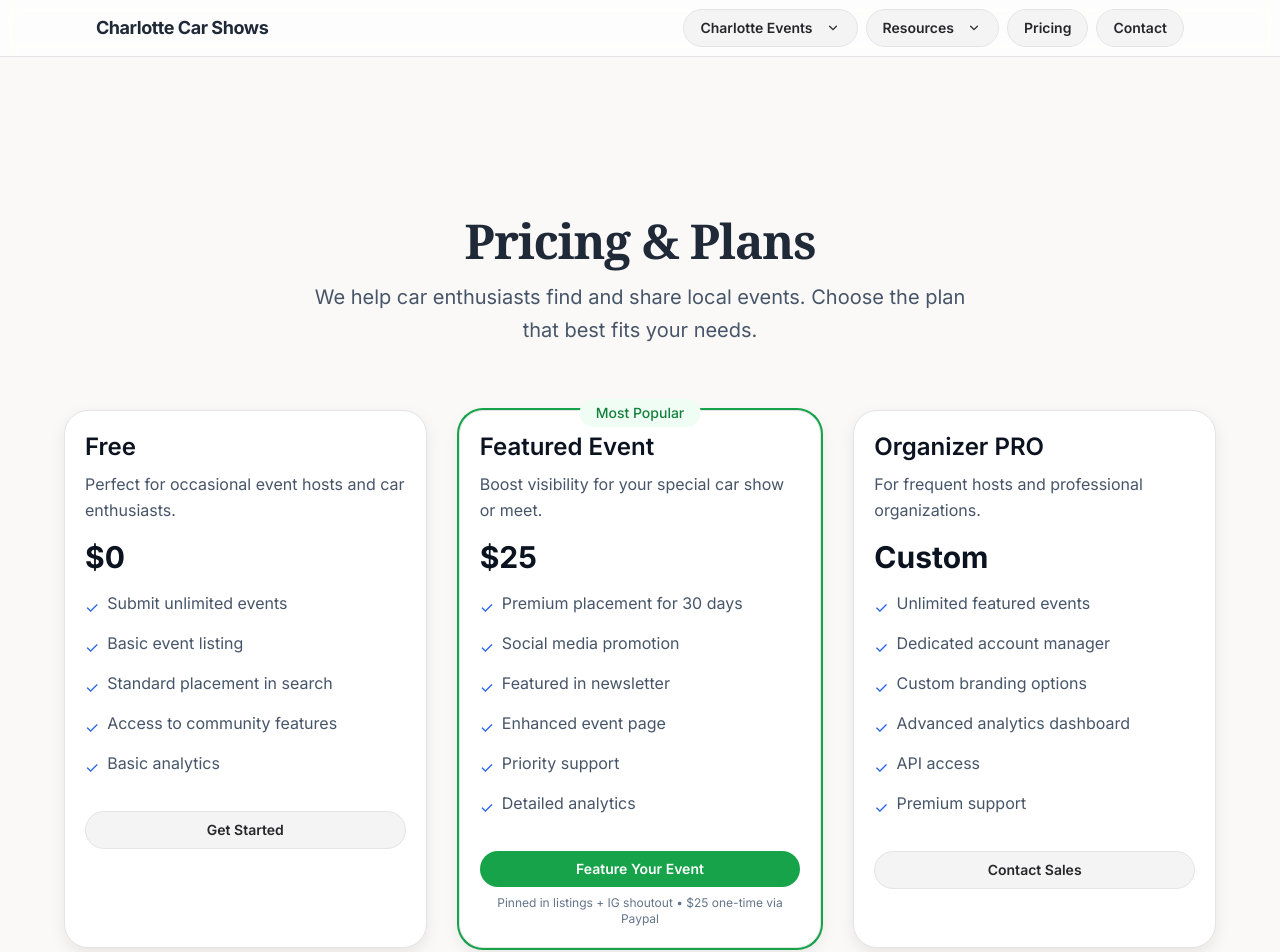
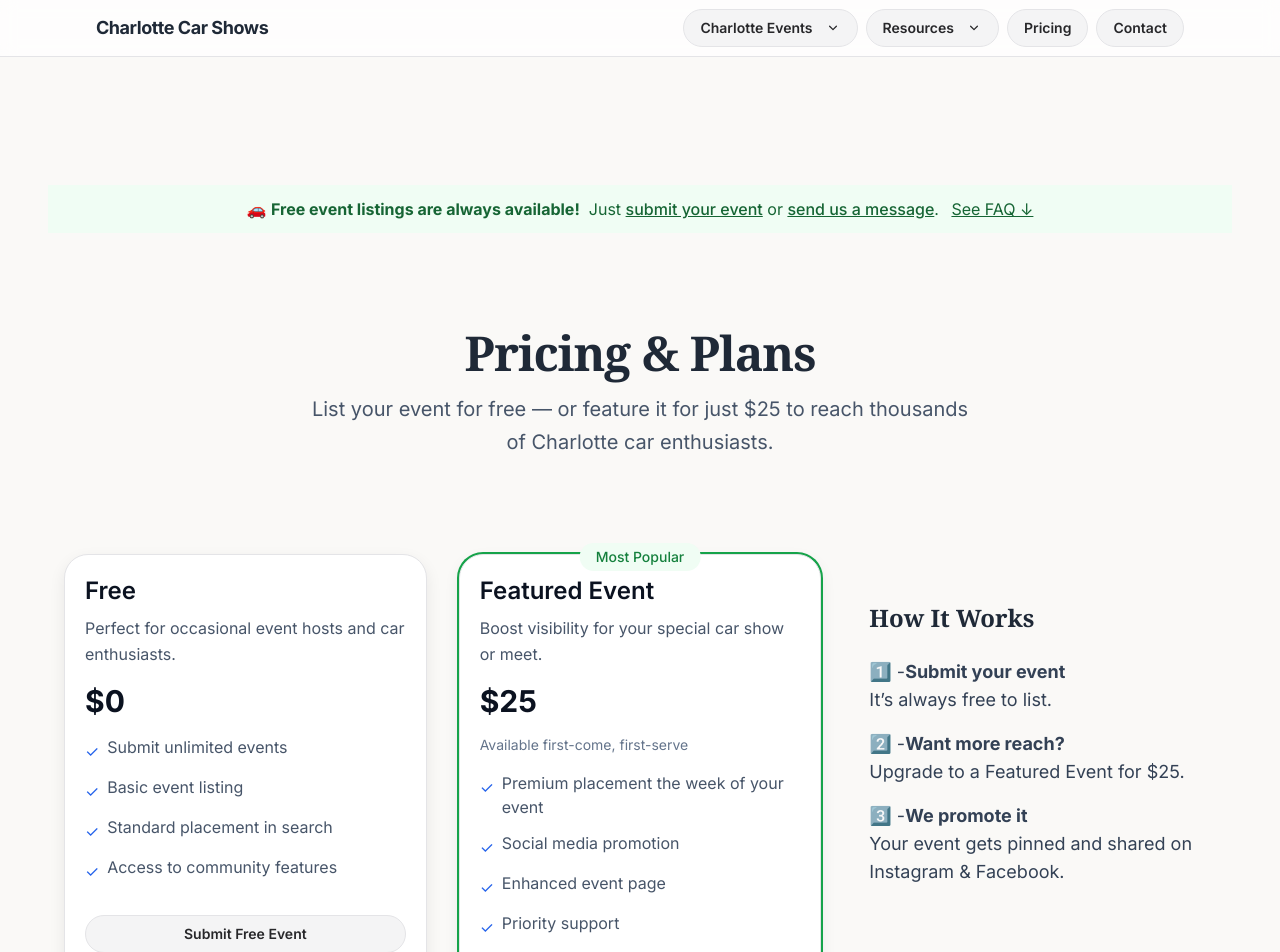
Before and after one commit to kevinscooke/ccs26, a Next.js app: page /pricing in a window 1280 px wide. Shown: the top 952 px of the page. Built offline with nearby package versions, Linux system fonts and the light colour scheme.

Commit message:
Featured Event changes.

```diff
--- a/app/(marketing)/pricing/page.tsx
+++ b/app/(marketing)/pricing/page.tsx
@@ -2,18 +2,21 @@ import type { Metadata } from "next";
 
 export const metadata: Metadata = {
   title: "Pricing & Plans – Charlotte Car Shows",
-  description: "Choose your plan to promote car shows and automotive events in Charlotte. Free listings and premium featured options available.",
-  alternates: { canonical: "https://charlottecarshows.com/pricing" },
+  description:
+    "Choose your plan to promote car shows and automotive events in Charlotte. Free listings and premium featured options available.",
+  alternates: { canonical: "https://charlottecarshows.com/pricing/" },
   openGraph: {
     title: "Event Promotion Plans – Charlotte Car Shows",
-    description: "List your car show for free or boost visibility with premium features. Reach thousands of local car enthusiasts.",
-    url: "https://charlottecarshows.com/pricing",
+    description:
+      "List your car show for free or boost visibility with premium features. Reach thousands of local car enthusiasts.",
+    url: "https://charlottecarshows.com/pricing/",
     type: "website",
   },
   twitter: {
     card: "summary",
     title: "Event Promotion Plans – Charlotte Car Shows",
-    description: "List your car show for free or boost visibility with premium features. Reach thousands of local car enthusiasts.",
+    description:
+      "List your car show for free or boost visibility with premium features. Reach thousands of local car enthusiasts.",
   },
 };
 
@@ -28,56 +31,62 @@ export default function Pricing() {
         "Basic event listing",
         "Standard placement in search",
         "Access to community features",
-        "Basic analytics"
       ],
-      cta: "Get Started"
+      cta: "Submit Free Event",
     },
     {
       name: "Featured Event",
       price: "$25",
       description: "Boost visibility for your special car show or meet.",
       features: [
-        "Premium placement for 30 days",
+        "Premium placement the week of your event",
         "Social media promotion",
-        "Featured in newsletter",
         "Enhanced event page",
         "Priority support",
-        "Detailed analytics"
       ],
       cta: "Feature Your Event",
-      highlight: true
+      highlight: true,
     },
-    {
-      name: "Organizer PRO",
-      price: "Custom",
-      description: "For frequent hosts and professional organizations.",
-      features: [
-        "Unlimited featured events",
-        "Dedicated account manager",
-        "Custom branding options",
-        "Advanced analytics dashboard",
-        "API access",
-        "Premium support"
-      ],
-      cta: "Contact Sales"
-    }
   ];
 
   return (
-    <div className="space-y-16 py-8" style={{ fontFamily: "'Inter', -apple-system, BlinkMacSystemFont, 'Segoe UI', Roboto, sans-serif" }}>
+    <div
+      className="space-y-16 py-0"
+      style={{
+        fontFamily:
+          "'Inter', -apple-system, BlinkMacSystemFont, 'Segoe UI', Roboto, sans-serif",
+      }}
+    >
+      {/* Top Notice Banner */}
+      <div className="bg-green-50 text-center py-3 px-4 text-sm md:text-base text-green-800">
+        🚗 <strong>Free event listings are always available!</strong>&nbsp; Just{" "}
+        <a href="/submit-event/" className="underline font-medium">
+          submit your event
+        </a>{" "}
+        or{" "}
+        <a href="/contact/" className="underline font-medium">
+          send us a message
+        </a>
+        . <a href="#faq" className="ml-2 underline">See FAQ ↓</a>
+      </div>
+
       {/* Hero Section */}
-      <section className="text-center space-y-4">
-        <h1 className="text-4xl md:text-5xl font-bold tracking-tight text-[var(--fg)]" style={{ fontFamily: "'Source Serif Pro', Georgia, serif" }}>
+      <section className="text-center space-y-4 py-8">
+        <h1
+          className="text-4xl md:text-5xl font-bold tracking-tight text-[var(--fg)]"
+          style={{ fontFamily: "'Source Serif Pro', Georgia, serif" }}
+        >
           Pricing &amp; Plans
         </h1>
         <p className="text-xl text-gray-600 max-w-2xl mx-auto leading-relaxed">
-          We help car enthusiasts find and share local events. Choose the plan that best fits your needs.
+          List your event for free — or feature it for just $25 to reach
+          thousands of Charlotte car enthusiasts.
         </p>
       </section>
 
       {/* Pricing Tiers */}
-      <section className="grid gap-8 md:grid-cols-3 max-w-7xl mx-auto px-4">
-        {tiers.map(t => (
+      <section id="pricing" className="grid gap-8 md:grid-cols-3 max-w-7xl mx-auto px-4">
+        {tiers.map((t) => (
           <div
             key={t.name}
             className={`ccs-card relative ${
@@ -92,8 +101,11 @@ export default function Pricing() {
                 <p className="mt-2 text-gray-600 leading-relaxed">{t.description}</p>
               </div>
               <div className="text-3xl font-bold text-gray-900">{t.price}</div>
+              {t.name === "Featured Event" && (
+                <p className="text-sm text-gray-500">Available first-come, first-serve</p>
+              )}
               <ul className="space-y-3 text-base text-gray-600">
-                {t.features.map(f => (
+                {t.features.map((f) => (
                   <li key={f} className="flex items-start">
                     <span className="mr-2 mt-1 text-blue-600">✓</span>
                     {f}
@@ -111,35 +123,49 @@ export default function Pricing() {
                     {t.cta}
                   </a>
                 ) : t.name === "Featured Event" ? (
-                  // PayPal Buy Now button (static-site friendly)
+                  <div id="featured">
                     <form
                       action="https://www.paypal.com/cgi-bin/webscr"
                       method="post"
                       target="_blank"
                       className="w-full"
                     >
-                    {/* One-time payment */}
                       <input type="hidden" name="cmd" value="_xclick" />
-                    {/* Replace with your PayPal business email or merchant ID */}
                       <input type="hidden" name="business" value="kevin@searchandbefound.com" />
-                    <input type="hidden" name="item_name" value="Featured Event Listing – Charlotte Car Shows" />
+                      <input
+                        type="hidden"
+                        name="item_name"
+                        value="Featured Event Listing – Charlotte Car Shows"
+                      />
                       <input type="hidden" name="amount" value="25.00" />
                       <input type="hidden" name="currency_code" value="USD" />
                       <input type="hidden" name="no_shipping" value="1" />
                       <input type="hidden" name="no_note" value="1" />
                       {/* Optional return URLs */}
-                    <input type="hidden" name="return" value="https://charlottecarshows.com/pricing?paid=1" />
-                    <input type="hidden" name="cancel_return" value="https://charlottecarshows.com/pricing?canceled=1" />
-                    {/* Branding hint (optional) */}
-                    <input type="hidden" name="bn" value="PP-BuyNowBF:btn_buynow_LG.gif:NonHosted" />
+                      <input
+                        type="hidden"
+                        name="return"
+                        value="https://charlottecarshows.com/pricing/?paid=1"
+                      />
+                      <input
+                        type="hidden"
+                        name="cancel_return"
+                        value="https://charlottecarshows.com/pricing/?canceled=1"
+                      />
+                      <input
+                        type="hidden"
+                        name="bn"
+                        value="PP-BuyNowBF:btn_buynow_LG.gif:NonHosted"
+                      />
 
                       <button type="submit" className="w-full ccs-btn-primary">
                         {t.cta}
                       </button>
                       <p className="mt-2 text-xs text-gray-500 text-center">
-                      Pinned in listings + IG shoutout • $25 one-time via Paypal
+                        Pinned in listings + IG shoutout • $25 one-time via PayPal
                       </p>
                     </form>
+                  </div>
                 ) : (
                   <a
                     className={`w-full text-center ${t.highlight ? "ccs-btn-primary" : "ccs-btn"}`}
@@ -152,12 +178,27 @@ export default function Pricing() {
             </div>
           </div>
         ))}
+        {/* How It Works */}
+      <section className="max-w-4xl mx-auto px-4 py-8 md:py-12 space-y-6" id="how-it-works">
+        <h2 className="text-2xl font-semibold" style={{ fontFamily: "'Source Serif Pro', Georgia, serif" }}>
+          How It Works
+        </h2>
+        <ol className="space-y-4 text-gray-700 text-lg">
+          <li>1️⃣ -<strong>Submit your event</strong><br />It’s always free to list.</li>
+          <li>2️⃣ -<strong>Want more reach?</strong><br />Upgrade to a Featured Event for $25.</li>
+          <li>3️⃣ -<strong>We promote it</strong><br />Your event gets pinned and shared on Instagram &amp; Facebook.</li>
+        </ol>
+
+      </section>
       </section>
 
       {/* Additional Info Sections */}
       <section className="grid gap-8 md:grid-cols-2 max-w-6xl mx-auto px-4 py-8">
         <div className="ccs-card">
-          <h2 className="text-2xl font-semibold mb-4 text-[var(--fg)]" style={{ fontFamily: "'Source Serif Pro', Georgia, serif" }}>
+          <h2
+            className="text-2xl font-semibold mb-4 text-[var(--fg)]"
+            style={{ fontFamily: "'Source Serif Pro', Georgia, serif" }}
+          >
             Why Advertise With Us?
           </h2>
           <div className="space-y-4 text-[var(--fg)] leading-relaxed">
@@ -172,7 +213,10 @@ export default function Pricing() {
           </div>
         </div>
         <div className="ccs-card">
-          <h2 className="text-2xl font-semibold mb-4 text-[var(--fg)]" style={{ fontFamily: "'Source Serif Pro', Georgia, serif" }}>
+          <h2
+            className="text-2xl font-semibold mb-4 text-[var(--fg)]"
+            style={{ fontFamily: "'Source Serif Pro', Georgia, serif" }}
+          >
             Reach &amp; Impact
           </h2>
           <div className="space-y-4">
@@ -198,12 +242,23 @@ export default function Pricing() {
         </div>
       </section>
 
+
+
       {/* FAQ Section */}
-      <section className="max-w-3xl mx-auto px-4">
-        <h2 className="text-2xl font-semibold mb-6 text-center text-gray-900" style={{ fontFamily: "'Source Serif Pro', Georgia, serif" }}>
+      <section id="faq" className="max-w-3xl mx-auto px-4">
+        <h2
+          className="text-2xl font-semibold mb-6 text-center text-gray-900"
+          style={{ fontFamily: "'Source Serif Pro', Georgia, serif" }}
+        >
           Frequently Asked Questions
         </h2>
         <div className="space-y-4">
+          <div className="ccs-card">
+            <h3 className="text-lg font-semibold text-[var(--fg)]">Can I list my event for free?</h3>
+            <p className="mt-2 text-[var(--fg)] leading-relaxed">
+              Yes! All event listings are free. The Featured option is only for organizers who want extra exposure and promotion.
+            </p>
+          </div>
           <div className="ccs-card">
             <h3 className="text-lg font-semibold text-[var(--fg)]">How long does a Featured listing last?</h3>
             <p className="mt-2 text-[var(--fg)] leading-relaxed">
@@ -224,16 +279,6 @@ export default function Pricing() {
           </div>
         </div>
       </section>
-      <div
-          dangerouslySetInnerHTML={{
-            __html: `
-<script async src="https://pagead2.googlesyndication.com/pagead/js/adsbygoogle.js?client=ca-pub-1514406406537630" crossorigin="anonymous"></script>
-<!-- CCS-2026 -->
-<ins class="adsbygoogle" style="display:block" data-ad-client="ca-pub-1514406406537630" data-ad-slot="7335717776" data-ad-format="auto" data-full-width-responsive="true"></ins>
-<script>(adsbygoogle = window.adsbygoogle || []).push({});</script>
-`
-          }}
-        />
     </div>
   );
 }
--- a/app/events/[slug]/page.tsx
+++ b/app/events/[slug]/page.tsx
@@ -103,6 +103,9 @@ export default async function EventPage({ params }: { params: { slug: string } }
   const siteUrl = isValidUrl(ev.url || ev.website || ev.siteUrl || ev.externalUrl)
     ? (ev.url || ev.website || ev.siteUrl || ev.externalUrl).trim()
     : null;
+
+  // Featured flag (supports multiple possible fields)
+  const isFeatured = Boolean(ev.isFeatured ?? (ev as any).featured ?? (ev as any).is_featured);
 
   // Chronological prev/next (by startAt in ET)
   const toMs = (d: string) => (toEtDate(d)?.getTime() ?? new Date(d).getTime());
@@ -246,6 +249,18 @@ export default async function EventPage({ params }: { params: { slug: string } }
                   </p>
                 </div>
               )}
+             {isFeatured && (
+               <div
+                 className="mb-4 flex items-start gap-3 rounded-xl border border-green-300 bg-green-50 px-4 py-3 text-green-900 shadow-sm ring-1 ring-green-200"
+                 role="status"
+               >
+                 {/* Star/burst icon */}
+                <svg className="h-4 w-4 text-green-600" viewBox="0 0 24 24" fill="currentColor" aria-hidden="true">
+                  <path d="M12 17.27L18.18 21l-1.64-7.03L22 9.24l-7.19-.61L12 2 9.19 8.63 2 9.24l5.46 4.73L5.82 21z" />
+                </svg>
+                 <p className="text-sm font-medium">FEATURED EVENT - You don't want to miss this one!</p>
+               </div>
+             )}
               {/* Display heading font via Tailwind class you’ll map to a display family (e.g., Bebas/Anton) */}
               <h1 className="font-serif text-balance tracking-tight text-[var(--fg)] leading-tight text-3xl sm:text-4xl lg:text-5xl max-w-[68ch] break-words">
                 {ev.title}
@@ -263,10 +278,15 @@ export default async function EventPage({ params }: { params: { slug: string } }
                 {isCancelled && <span className="inline-flex rounded-full bg-red-50 text-red-700 px-3 py-1">Canceled</span>}
               </div>
 
+
+
               {desc && (
                 <p className="mt-4 max-w-2xl text-zinc-600 leading-relaxed">{desc}</p>
               )}
-
+{/* Address (between date/time and description) */}
+              <div className="text-sm mt-2 gap-2 flex items-center">
+                  <div className="text-zinc-500">Address: {fmtAddress(ev.venue)}</div>
+              </div>
               <div className="mt-5 flex flex-wrap items-center gap-3">
                 {siteUrl && (
                   <a
@@ -309,7 +329,7 @@ export default async function EventPage({ params }: { params: { slug: string } }
 
           {/* QUICK FACTS */}
           <ul className="mt-6 grid grid-cols-2 sm:grid-cols-4 gap-3 text-sm">
-            <li className="rounded-xl border bg-white px-4 py-3 text-zinc-700">📍 {ev.venue ? fmtAddress(ev.venue) : (ev.city?.name || "Charlotte")}</li>
+            <li className="rounded-xl border bg-white px-4 py-3 text-zinc-700">📍 {city}, {state}</li>
             <li className="rounded-xl border bg-white px-4 py-3 text-zinc-700">🅿️ Parking: {parkingInfo}</li>
             <li className="rounded-xl border bg-white px-4 py-3 text-zinc-700">🍔 Food Trucks</li>
             <li className="rounded-xl border bg-white px-4 py-3 text-zinc-700">{isRecurring ? "🔁 Recurring" : "🗓️ One-time"}</li>
--- a/components/event/CompactUpcomingEvents.tsx
+++ b/components/event/CompactUpcomingEvents.tsx
@@ -54,6 +54,7 @@ export default async function CompactUpcomingEvents() {
         const venueName = clean(event?.venue?.name);
         const cityName = clean(event?.city?.name || event?.venue?.city);
         const location = [venueName, cityName].filter(Boolean).join(", ");
+        const isFeatured = Boolean(event?.isFeatured ?? event?.featured ?? event?.is_featured);
 
         return (
           <Link
@@ -76,9 +77,14 @@ export default async function CompactUpcomingEvents() {
                 {event.title}
               </h3>
               <div className="space-y-1 text-[11px] text-gray-600 leading-snug">
-                <p className="flex items-center gap-1">
+                <p className="flex flex-wrap items-center gap-1">
                   <span aria-hidden>🕒</span>
-                  {timeLabel}
+                  <span>{timeLabel}</span>
+                  {isFeatured && (
+                    <span className="ml-2 inline-flex items-center rounded-full bg-emerald-50 px-2 py-0.5 text-[10px] font-medium text-emerald-700 ring-1 ring-inset ring-emerald-200">
+                      Featured
+                    </span>
+                  )}
                 </p>
                 {location && (
                   <p className="flex items-start gap-1">
--- a/components/event/EventListCard.tsx
+++ b/components/event/EventListCard.tsx
@@ -46,18 +46,30 @@ export default function EventListCard({ e }: { e: EventLike }) {
   const venueText = [e.venue?.name, cityState].filter(Boolean).join(" • ");
 
   return (
-    <article className="ccs-card group transition-all hover:shadow-lg hover:scale-[1.01]">
+    <article
+      className={`ccs-card group transition-all hover:shadow-lg hover:scale-[1.01] ${e.isFeatured ? "ring-1 ring-green-200" : ""}`}
+      data-featured={e.isFeatured ? "true" : "false"}
+    >
       <div className="flex flex-col md:flex-row md:items-start md:justify-between gap-4 md:gap-6">
         <div className="min-w-0 space-y-3">
           <div>
             <div className="flex items-start gap-3 flex-wrap">
               <h2 className="text-[20px] md:text-[22px] font-semibold leading-tight text-[var(--fg)]">
-                <Link href={`/events/${e.slug}`} className="hover:text-green-600 transition-colors">
+                <Link href={`/events/${e.slug}/`} className="hover:text-green-600 transition-colors">
                   {e.title}
                 </Link>
               </h2>
-              {e.isFeatured && <span className="ccs-badge">Featured</span>}
             </div>
+
+            {e.isFeatured && (
+              <div className="mt-2 flex items-center gap-2 rounded-md border border-green-200 bg-green-50 px-3 py-1.5 text-sm text-green-800">
+                {/* Star/burst icon */}
+                <svg className="h-4 w-4 text-green-600" viewBox="0 0 24 24" fill="currentColor" aria-hidden="true">
+                  <path d="M12 17.27L18.18 21l-1.64-7.03L22 9.24l-7.19-.61L12 2 9.19 8.63 2 9.24l5.46 4.73L5.82 21z" />
+                </svg>
+                <span className="font-medium">FEATURED EVENT - You don't want to miss this one!</span>
+              </div>
+            )}
 
             <div className="mt-2 border-t border-[var(--fg)]/10" />
 
@@ -93,7 +105,7 @@ export default function EventListCard({ e }: { e: EventLike }) {
         </div>
 
         <div className="shrink-0 flex flex-col gap-3 mt-4 md:mt-0 w-full md:w-auto">
-          <Link className="ccs-btn-primary px-5 py-2.5 group-hover:scale-105 transition-transform w-full md:w-auto" href={`/events/${e.slug}`}>
+          <Link className="ccs-btn-primary px-5 py-2.5 group-hover:scale-105 transition-transform w-full md:w-auto" href={`/events/${e.slug}/`}>
             View Details
           </Link>
           {officialUrl && (
```
Also changed, not shown: public/search-index.json (+1 -1 lines), app/data/events.json, public/data/events.json. Lines whose indentation alone changed are shown as unchanged.
